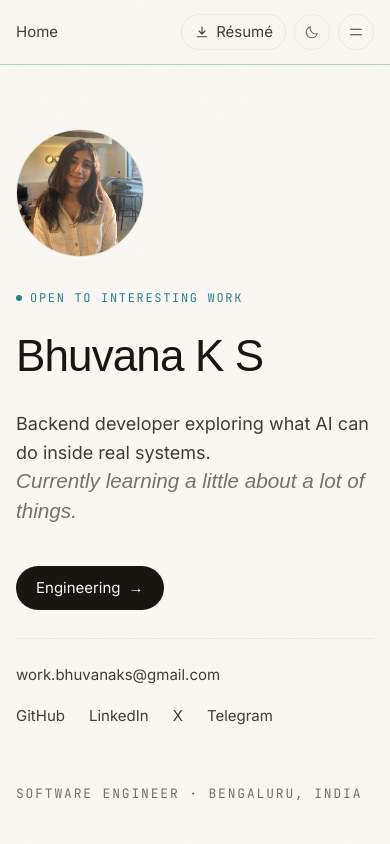
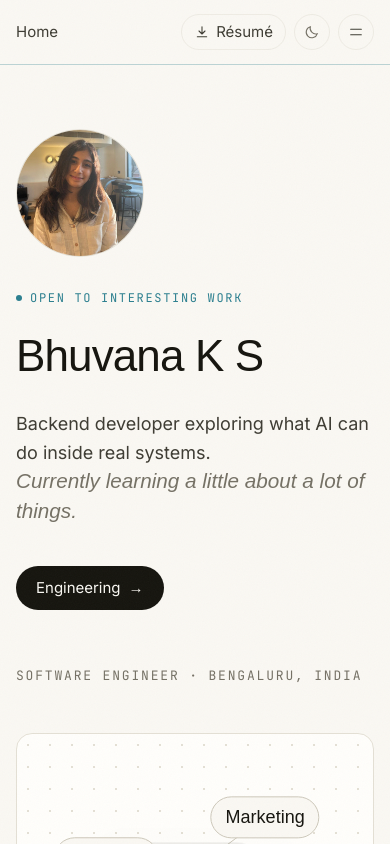
Before and after one commit to bhuvanaks02/portfolio-website, a Next.js app: page / in a window 390 px wide. Shown: the top 844 px of the page. Built offline with nearby package versions, Linux system fonts and the light colour scheme; a web font is replaced by a local one.

Commit message:
Remove the contact links from the top of the landing page

```diff
--- a/src/components/hero.tsx
+++ b/src/components/hero.tsx
@@ -5,7 +5,7 @@ import Image from "next/image";
 import Link from "next/link";
 import { useState } from "react";
 
-import { site, socials } from "@/content/site";
+import { site } from "@/content/site";
 
 const isDev = process.env.NODE_ENV === "development";
 
@@ -39,8 +39,6 @@ export function Hero() {
             ease: [0.22, 1, 0.36, 1] as const,
           },
         };
-
-  const links = socials.filter((s) => s.href);
 
   return (
     <section className="px-4 pt-16 pb-12 sm:px-8 sm:pt-28 sm:pb-16">
@@ -98,11 +96,11 @@ export function Hero() {
 
         <motion.div
           {...rise(0.24)}
-          className="mt-10 flex flex-col gap-7 sm:flex-row sm:flex-wrap sm:items-center sm:gap-x-6 sm:gap-y-3"
+          className="mt-10"
         >
           <Link
             href="/work"
-            className="group inline-flex items-center gap-2 self-start rounded-full bg-ink px-5 py-2.5 text-sm text-paper transition-transform duration-300 hover:-translate-y-0.5"
+            className="group inline-flex items-center gap-2 rounded-full bg-ink px-5 py-2.5 text-sm text-paper transition-transform duration-300 hover:-translate-y-0.5"
           >
             Engineering
             <span
@@ -112,43 +110,6 @@ export function Hero() {
               →
             </span>
           </Link>
-          {/* On phones: contact on its own, set off by a hairline; the wrappers
-              vanish from sm up, so the desktop row is unchanged. */}
-          <div className="flex flex-col gap-4 border-t border-rule/50 pt-6 sm:contents">
-          <a
-            href={`mailto:${site.email}`}
-            className="link-underline self-start text-sm text-ink-soft"
-          >
-            {site.email}
-          </a>
-          <div className="flex flex-wrap gap-x-6 gap-y-3 sm:contents">
-          {links
-            .filter((s) => !s.href?.startsWith("mailto:"))
-            .map((s) => (
-              <span key={s.label} className="group relative">
-                <a
-                  href={s.href as string}
-                  target="_blank"
-                  rel="noopener noreferrer"
-                  className="link-underline text-sm text-ink-soft"
-                >
-                  {s.label}
-                </a>
-                {s.note && (
-                  <span
-                    aria-hidden="true"
-                    className="pointer-events-none absolute bottom-full left-0 z-10 mb-3 hidden w-max sm:block max-w-56 translate-y-1 rounded-xl border border-rule bg-paper-raised px-3.5 py-2.5 opacity-0 shadow-sm transition duration-300 group-hover:translate-y-0 group-hover:opacity-100 group-focus-within:translate-y-0 group-focus-within:opacity-100"
-                  >
-                    <span className="label block">{s.handle}</span>
-                    <span className="mt-1 block text-sm leading-snug text-ink-soft">
-                      {s.note}
-                    </span>
-                  </span>
-                )}
-              </span>
-            ))}
-          </div>
-          </div>
         </motion.div>
 
         <motion.p {...rise(0.32)} className="label mt-14 text-[0.8125rem]! sm:text-sm!">
```
